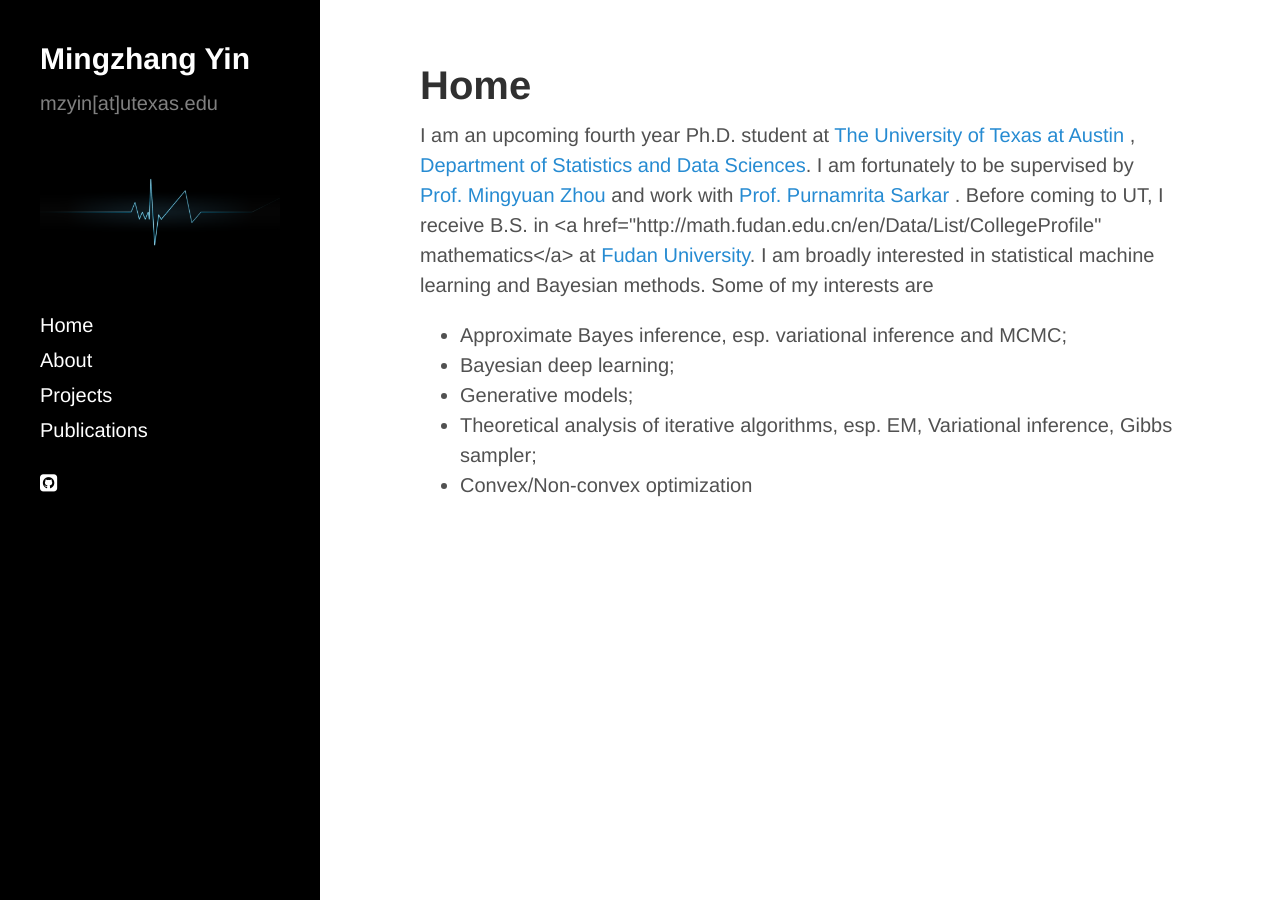
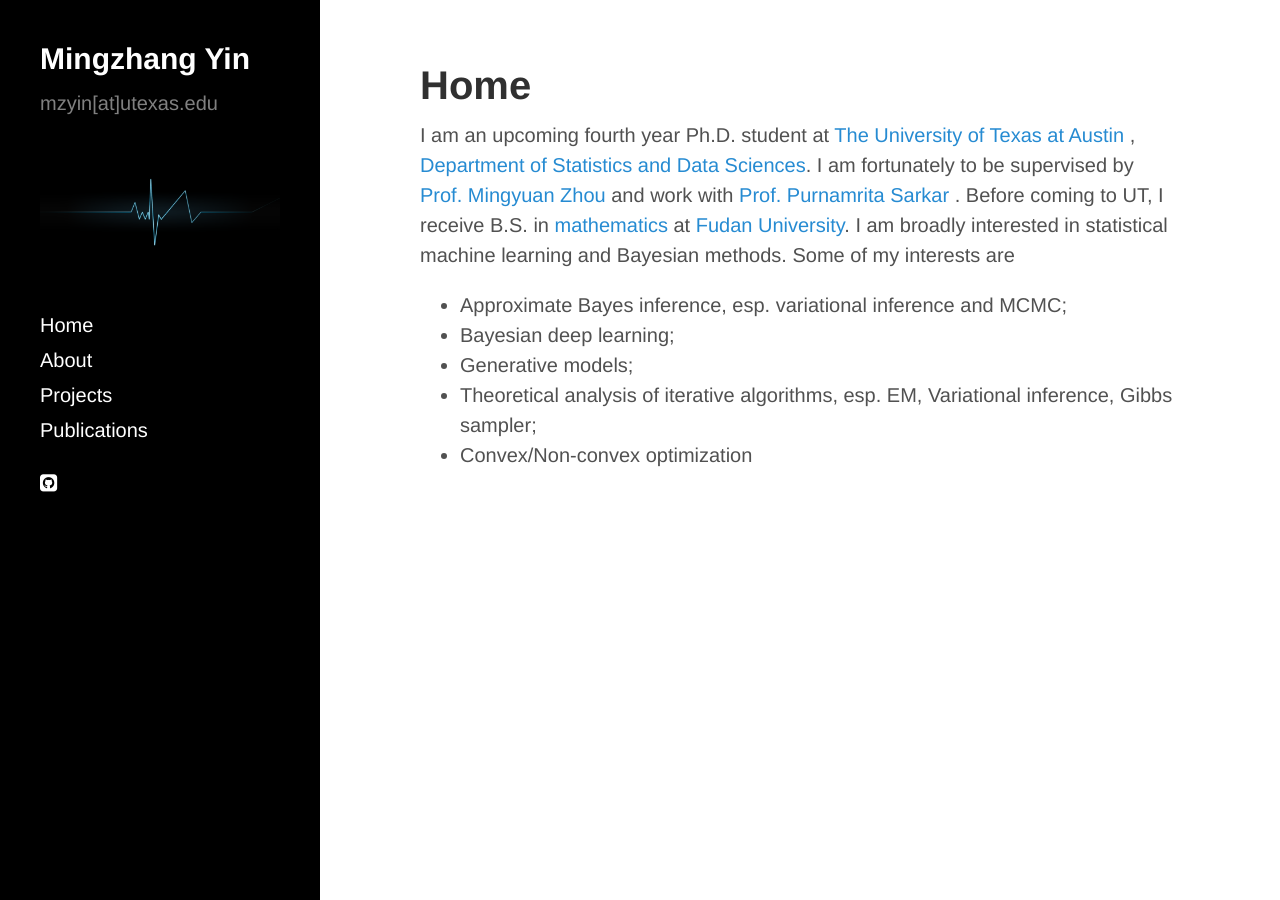
Before and after one commit to mingzhang-yin/mingzhang-yin.github.io, a Jekyll site: the page built from index.md, in a window 1280 px wide. Built offline with Jekyll 4.4.1, drawn with Linux system fonts in a browser that asks for light colours; nearby versions of some CDN libraries.

Commit message:
Update index.md

```diff
--- a/index.md
+++ b/index.md
@@ -12,7 +12,7 @@
   <p>
   I am an upcoming fourth year Ph.D. student at
   <a href="https://www.utexas.edu">The University of Texas at Austin</a> , <a href="https://stat.utexas.edu">Department of Statistics and Data Sciences</a>. I am fortunately to be supervised by
-  <a href="https://mingyuanzhou.github.io">Prof. Mingyuan Zhou</a> and work with   <a href="https://psarkar.github.io"> Prof. Purnamrita Sarkar </a>.  Before coming to UT, I receive B.S. in <a href="http://math.fudan.edu.cn/en/Data/List/CollegeProfile" mathematics</a> at <a href="http://www.fudan.edu.cn/en/"> Fudan University</a>.
+  <a href="https://mingyuanzhou.github.io">Prof. Mingyuan Zhou</a> and work with   <a href="https://psarkar.github.io"> Prof. Purnamrita Sarkar </a>.  Before coming to UT, I receive B.S. in <a href="http://math.fudan.edu.cn/en/Data/List/CollegeProfile"> mathematics</a> at <a href="http://www.fudan.edu.cn/en/"> Fudan University</a>.
   I am broadly interested in statistical machine learning and Bayesian methods. Some of my interests are
   <p>
   <ul>
```
